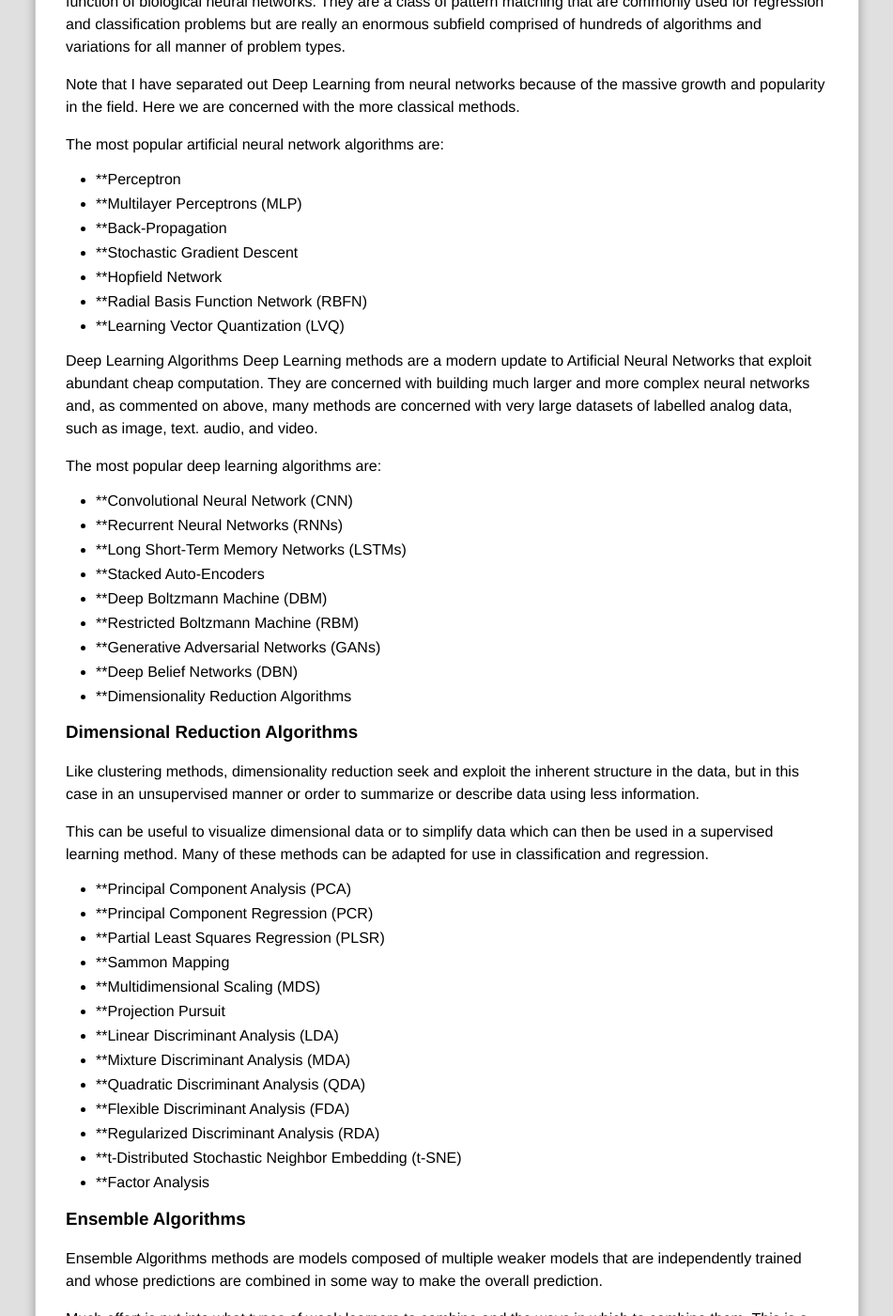
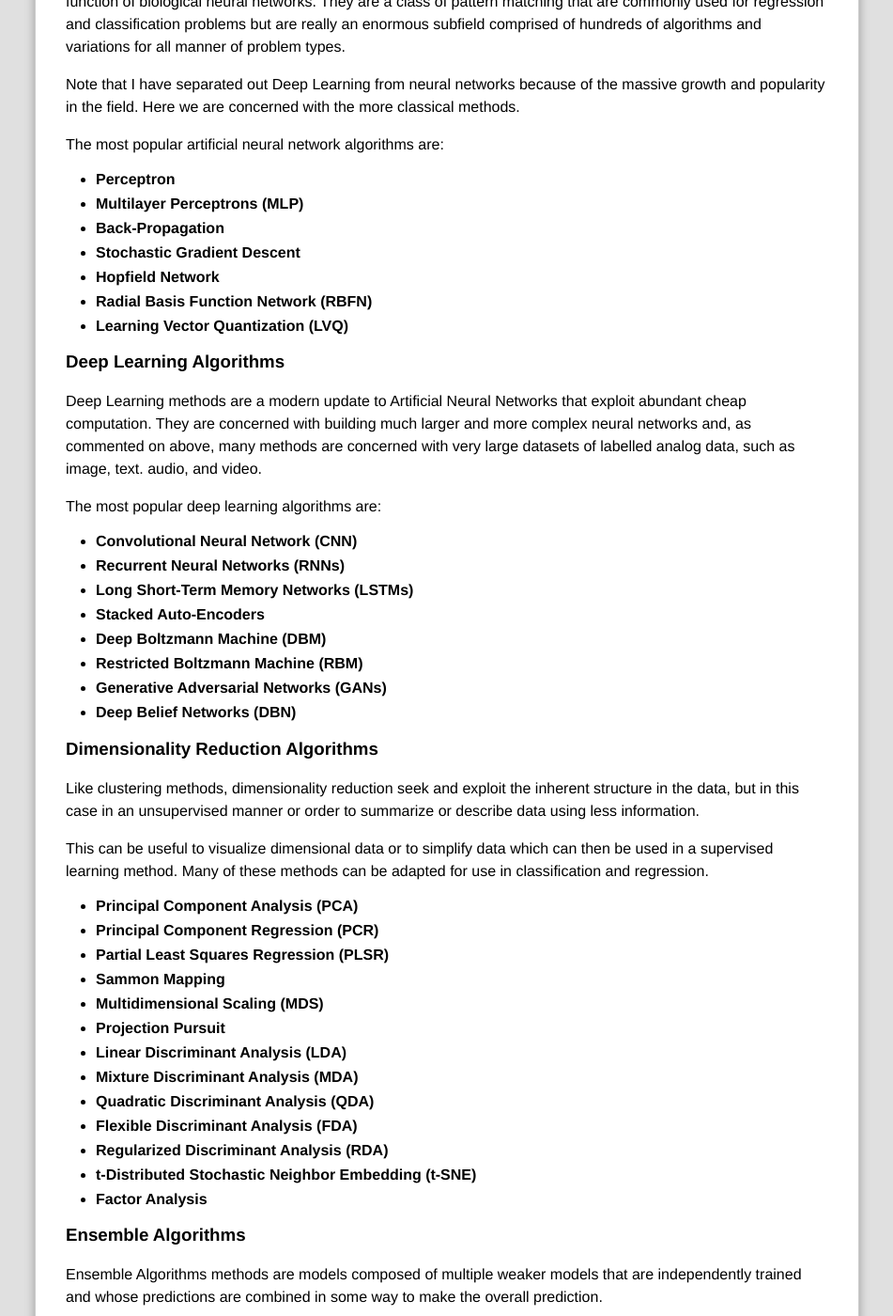
Before and after one commit to LearnDSML/blog, a Jekyll site: the page built from _posts/2020-06-04-A-Tour-of-Machine_Learning-Algorithms.md, in a window 1280 px wide and 1400 px high, scrolled down 4197 px. Shown: the whole window at 94% size, without its empty margins (18-969 px from the left). Built offline with Jekyll 4.4.1, drawn with Linux system fonts in a browser that asks for light colours; comment, search, counter and statistics services are not loaded; some of the changed text lies outside the part shown.

Commit message:
Update 2020-06-04-A-Tour-of-Machine_Learning-Algorithms.md

```diff
--- a/_posts/2020-06-04-A-Tour-of-Machine_Learning-Algorithms.md
+++ b/_posts/2020-06-04-A-Tour-of-Machine_Learning-Algorithms.md
@@ -40,16 +40,16 @@ Algorithms are often grouped by similarity in terms of their function (how they
 ### Regression Algorithms
 Regression is concerned with modeling the relationship between variables that is iteratively refined using a measure of error in the predictions made by the model. The most popular regression algorithms are:
 
-- **Ordinary Least Squares Regression (OLSR)
-- **Linear Regression
-- **Logistic Regression
-- **Stepwise Regression
-- **Multivariate Adaptive Regression Splines (MARS)
-- **Locally Estimated Scatterplot Smoothing (LOESS)
-- **Locally Weighted Regression (LWL)
-- **Quantile Regression
-- **Principal Component Regression (PCR)
-- **Partial Least Squares Regression
+- **Ordinary Least Squares Regression (OLSR)**
+- **Linear Regression**
+- **Logistic Regression**
+- **Stepwise Regression**
+- **Multivariate Adaptive Regression Splines (MARS)**
+- **Locally Estimated Scatterplot Smoothing (LOESS)**
+- **Locally Weighted Regression (LWL)**
+- **Quantile Regression**
+- **Principal Component Regression (PCR)**
+- **Partial Least Squares Regression**
 
 
 ### Instance-based Algorithms
@@ -57,14 +57,14 @@ Instance-based AlgorithmsInstance-based learning model is a decision problem wit
 
 The most popular instance-based algorithms are:
 
-- **k-Nearest Neighbor (kNN)
-- **Learning Vector Quantization (LVQ)
-- **Self-Organizing Map (SOM)
-- **Locally Weighted Learning (LWL)
-- **Support Vector Machines (SVM)
-- **Linear Support Vector Classifier (SVC)
-- **NuSVC
-- **Regularization Algorithms
+- **k-Nearest Neighbor (kNN)**
+- **Learning Vector Quantization (LVQ)**
+- **Self-Organizing Map (SOM)**
+- **Locally Weighted Learning (LWL)**
+- **Support Vector Machines (SVM)**
+- **Linear Support Vector Classifier (SVC)**
+- **NuSVC**
+- **Regularization Algorithms**
 
 ### Regularization Algorithms
 An extension made to another method (typically regression methods) that penalizes models based on their complexity, favoring simpler models that are also better at generalizing.
@@ -73,10 +73,10 @@ I have listed regularization algorithms separately here because they are popular
 
 The most popular regularization algorithms are:
 
-- **Ridge Regression
-- **Least Absolute Shrinkage and Selection Operator (LASSO)
-- **Elastic Net
-- **Least-Angle Regression (LARS)
+- **Ridge Regression**
+- **Least Absolute Shrinkage and Selection Operator (LASSO)**
+- **Elastic Net**
+- **Least-Angle Regression (LARS)**
 
 ### Decision Tree Algorithms
 Decision tree methods construct a model of decisions made based on actual values of attributes in the data.
@@ -85,43 +85,43 @@ Decisions fork in tree structures until a prediction decision is made for a give
 
 The most popular decision tree algorithms are:
 
-- **Classification and Regression Tree (CART)
-- **Iterative Dichotomiser 3 (ID3)
-- **C4.5 and C5.0 (different versions of a powerful approach)
-- **Chi-squared Automatic Interaction Detection (CHAID)
-- **Decision Stump
-- **Zero Rule(ZeroR)
-- **One Rule (OneR)
-- **M5
-- **Conditional Decision Trees
+- **Classification and Regression Tree (CART)**
+- **Iterative Dichotomiser 3 (ID3)**
+- **C4.5 and C5.0 (different versions of a powerful approach)**
+- **Chi-squared Automatic Interaction Detection (CHAID)**
+- **Decision Stump**
+- **Zero Rule(ZeroR)**
+- **One Rule (OneR)**
+- **M5**
+- **Conditional Decision Trees**
 
 ### Bayesian Algorithms
 Bayesian AlgorithmsBayesian methods are those that explicitly apply Bayes’ Theorem for problems such as classification and regression. The most popular Bayesian algorithms are:
 
-- **Naive Bayes
-- **Gaussian Naive Bayes
-- **Multinomial Naive Bayes
-- **Averaged One-Dependence Estimators (AODE)
-- **Bayesian Belief Network (BBN)
-- **Bayesian Network (BN)
+- **Naive Bayes**
+- **Gaussian Naive Bayes**
+- **Multinomial Naive Bayes**
+- **Averaged One-Dependence Estimators (AODE)**
+- **Bayesian Belief Network (BBN)**
+- **Bayesian Network (BN)**
 
 ### Clustering Algorithms
 Clustering AlgorithmsClustering, like regression, describes the class of problem and the class of methods. Clustering methods are typically organized by the modeling approaches such as centroid-based and hierarchal. All methods are concerned with using the inherent structures in the data to best organize the data into groups of maximum commonality. The most popular clustering algorithms are:
 
-- **K-Means Clustering
-- **K-Medians Clustering
-- **Mean Shift Clustering
-- **K-Modes Clustering
-- **Fuzzy K-Modes
-- **Fuzzy C-Means
-- **Mini Batch K-Means Clustering
-- **Hierarchical Clustering
-- **Expectation Maximization
-- **DBSCAN
-- **Minimum Spanning Trees
-- **Quality Threshold
-- **Gaussian Mixture Model (GMM)
-- **Spectral Clustering
+- **K-Means Clustering**
+- **K-Medians Clustering**
+- **Mean Shift Clustering**
+- **K-Modes Clustering**
+- **Fuzzy K-Modes**
+- **Fuzzy C-Means**
+- **Mini Batch K-Means Clustering**
+- **Hierarchical Clustering**
+- **Expectation Maximization**
+- **DBSCAN**
+- **Minimum Spanning Trees**
+- **Quality Threshold**
+- **Gaussian Mixture Model (GMM)**
+- **Spectral Clustering**
 
 
 ### Association Rule Learning Algorithms
@@ -129,8 +129,8 @@ Assoication Rule Learning AlgorithmsAssociation rule learning methods extract ru
 
 These rules can discover important and commercially useful associations in large multidimensional datasets that can be exploited by an organization. The most popular association rule learning algorithms are:
 
-- **Apriori algorithm
-- **Eclat algorithm
+- **Apriori algorithm**
+- **Eclat algorithm**
 
 ### Artificial Neural Network Algorithms
 Artificial Neural Network AlgorithmsArtificial Neural Networks are models that are inspired by the structure and/or function of biological neural networks. They are a class of pattern matching that are commonly used for regression and classification problems but are really an enormous subfield comprised of hundreds of algorithms and variations for all manner of problem types.
@@ -139,76 +139,77 @@ Note that I have separated out Deep Learning from neural networks because of the
 
 The most popular artificial neural network algorithms are:
 
-- **Perceptron
-- **Multilayer Perceptrons (MLP)
-- **Back-Propagation
-- **Stochastic Gradient Descent
-- **Hopfield Network
-- **Radial Basis Function Network (RBFN)
-- **Learning Vector Quantization (LVQ)
+- **Perceptron**
+- **Multilayer Perceptrons (MLP)**
+- **Back-Propagation**
+- **Stochastic Gradient Descent**
+- **Hopfield Network**
+- **Radial Basis Function Network (RBFN)**
+- **Learning Vector Quantization (LVQ)**
 
-Deep Learning Algorithms
+### Deep Learning Algorithms
 Deep Learning methods are a modern update to Artificial Neural Networks that exploit abundant cheap computation. They are concerned with building much larger and more complex neural networks and, as commented on above, many methods are concerned with very large datasets of labelled analog data, such as image, text. audio, and video.
 
 The most popular deep learning algorithms are:
 
-- **Convolutional Neural Network (CNN)
-- **Recurrent Neural Networks (RNNs)
-- **Long Short-Term Memory Networks (LSTMs)
-- **Stacked Auto-Encoders
-- **Deep Boltzmann Machine (DBM)
-- **Restricted Boltzmann Machine (RBM)
-- **Generative Adversarial Networks (GANs)
-- **Deep Belief Networks (DBN)
-- **Dimensionality Reduction Algorithms
+- **Convolutional Neural Network (CNN)**
+- **Recurrent Neural Networks (RNNs)**
+- **Long Short-Term Memory Networks (LSTMs)**
+- **Stacked Auto-Encoders**
+- **Deep Boltzmann Machine (DBM)**
+- **Restricted Boltzmann Machine (RBM)**
+- **Generative Adversarial Networks (GANs)**
+- **Deep Belief Networks (DBN)**
 
-### Dimensional Reduction Algorithms
+
+### Dimensionality Reduction Algorithms
+
 Like clustering methods, dimensionality reduction seek and exploit the inherent structure in the data, but in this case in an unsupervised manner or order to summarize or describe data using less information.
 
 This can be useful to visualize dimensional data or to simplify data which can then be used in a supervised learning method. Many of these methods can be adapted for use in classification and regression.
 
-- **Principal Component Analysis (PCA)
-- **Principal Component Regression (PCR)
-- **Partial Least Squares Regression (PLSR)
-- **Sammon Mapping
-- **Multidimensional Scaling (MDS)
-- **Projection Pursuit
-- **Linear Discriminant Analysis (LDA)
-- **Mixture Discriminant Analysis (MDA)
-- **Quadratic Discriminant Analysis (QDA)
-- **Flexible Discriminant Analysis (FDA)
-- **Regularized Discriminant Analysis (RDA)
-- **t-Distributed Stochastic Neighbor Embedding (t-SNE)
-- **Factor Analysis
+- **Principal Component Analysis (PCA)**
+- **Principal Component Regression (PCR)**
+- **Partial Least Squares Regression (PLSR)**
+- **Sammon Mapping**
+- **Multidimensional Scaling (MDS)**
+- **Projection Pursuit**
+- **Linear Discriminant Analysis (LDA)**
+- **Mixture Discriminant Analysis (MDA)**
+- **Quadratic Discriminant Analysis (QDA)**
+- **Flexible Discriminant Analysis (FDA)**
+- **Regularized Discriminant Analysis (RDA)**
+- **t-Distributed Stochastic Neighbor Embedding (t-SNE)**
+- **Factor Analysis**
 
 ### Ensemble Algorithms
 Ensemble Algorithms methods are models composed of multiple weaker models that are independently trained and whose predictions are combined in some way to make the overall prediction.
 
 Much effort is put into what types of weak learners to combine and the ways in which to combine them. This is a very powerful class of techniques and as such is very popular.
 
-- **Boosting
-- **Bootstrapped Aggregation (Bagging)
-- **AdaBoost
-- **Weighted Average (Blending)
-- **Stacked Generalization (Stacking)
-- **Gradient Boosting Machines (GBM)
-- **Gradient Boosted Regression Trees (GBRT)
-- **Random Forest
-- **Category Boosting (CatBoost)
-- **Voting Classifier
+- **Boosting**
+- **Bootstrapped Aggregation (Bagging)**
+- **AdaBoost**
+- **Weighted Average (Blending)**
+- **Stacked Generalization (Stacking)**
+- **Gradient Boosting Machines (GBM)**
+- **Gradient Boosted Regression Trees (GBRT)**
+- **Random Forest**
+- **Category Boosting (CatBoost)**
+- **Voting Classifier**
 - **Extremely Randomized Trees
-- **XGBoost (Extreme Gradient Boosting)
-- **Stacked Generalization (Stacking)
+- **XGBoost (Extreme Gradient Boosting)**
+- **Stacked Generalization (Stacking)**
 
 
 ### Anomaly Detection
 Also known as outlier detection, anomaly detection is used to find rare occurrences or suspicious events in your data. The outliers typically point to a problem or rare event.
 
-- **Isolation Forest
-- **Once Class SVM
-- **PCA-Based Anomaly Detection
-- **Fast-MCD
-- **Local Outlier Factor (LOF)
+- **Isolation Forest**
+- **Once Class SVM**
+- **PCA-Based Anomaly Detection**
+- **Fast-MCD**
+- **Local Outlier Factor (LOF)**
 
 
 
```
Also changed, not shown: other parts of _posts/2020-06-04-A-Tour-of-Machine_Learning-Algorithms.md (+2 -2 lines).
